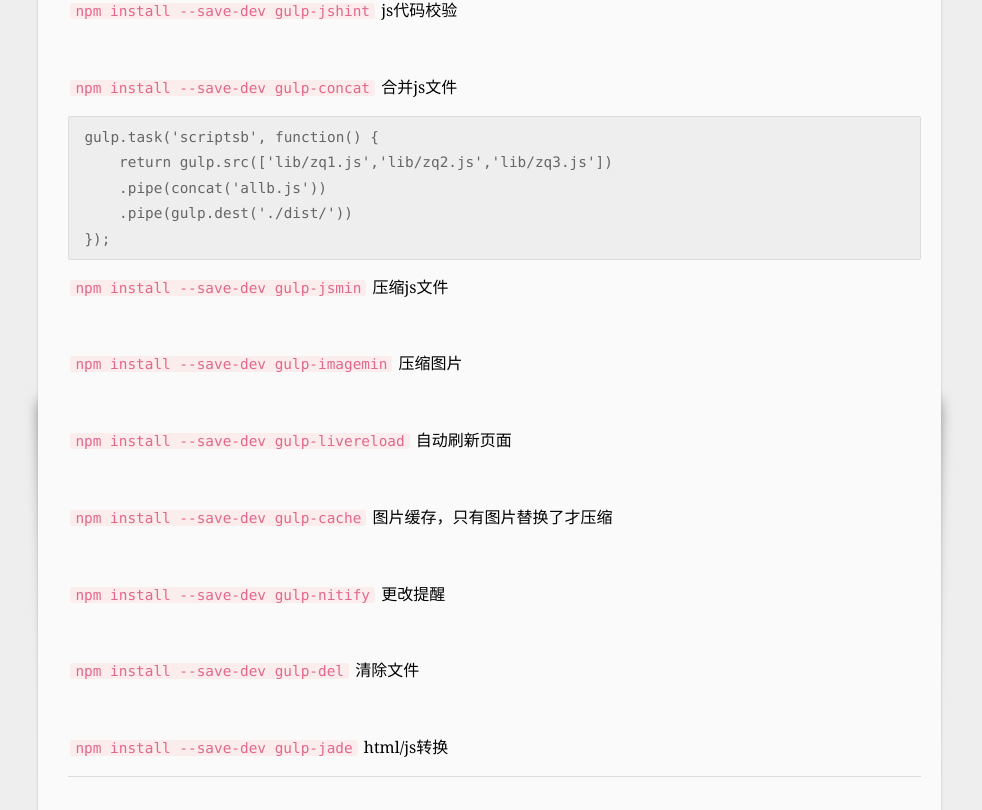
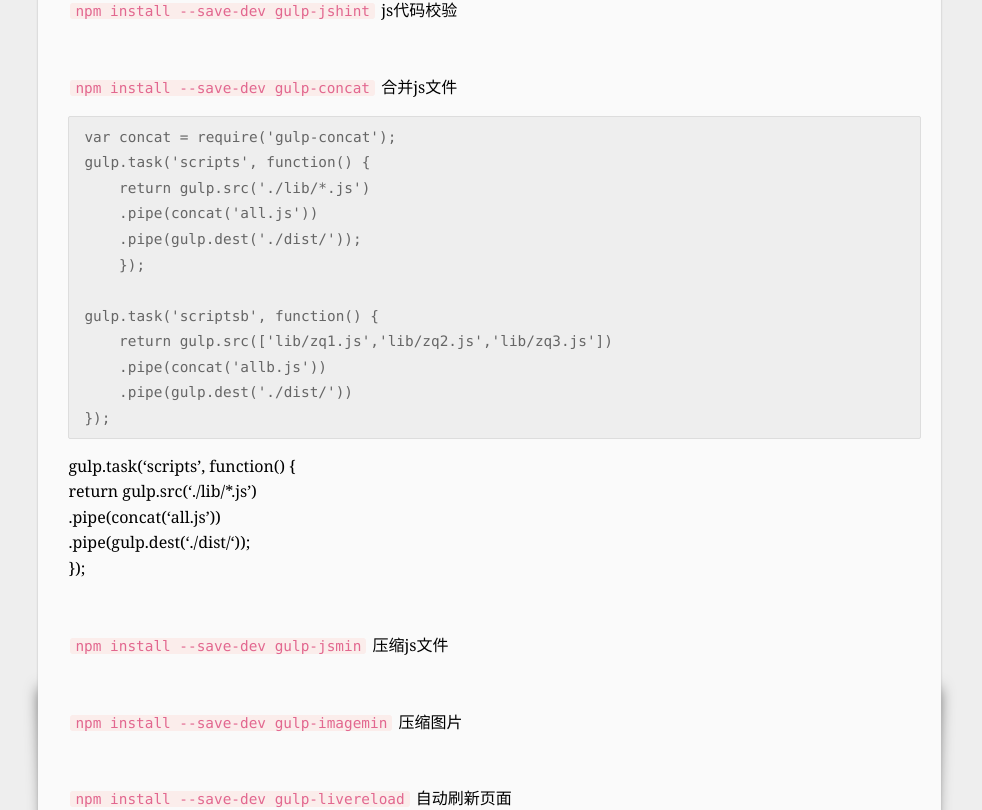
Before and after one commit to zouqianghtml/zouqianghtml.github.io, a plain HTML site: page 2016/05/16/Gulp的安装/index.html in a window 1280 px wide. Shown: the part 1534-2344 px from the top of the page, without its empty margins (0-982 px from the left). Drawn offline with nearby package versions, Linux system fonts and the light colour scheme; some packages are replaced by stand-ins of ours; no server answers; a script that the page names is missing; a web font is replaced by a local one.

Commit message:
Site updated: 2016-05-17 11:31:17

```diff
--- a/2016/05/16/Gulp的安装/index.html
+++ b/2016/05/16/Gulp的安装/index.html
@@ -89,7 +89,7 @@
     </p>
   <p class="article-time">
     <time datetime="2016-05-16T11:07:02.000Z" itemprop="datePublished">2016-05-16</time>
-    更新日期:<time datetime="2016-05-17T03:27:59.000Z" itemprop="dateModified">2016-05-17</time>
+    更新日期:<time datetime="2016-05-17T03:31:02.000Z" itemprop="dateModified">2016-05-17</time>
 
   </p>
 </header>
@@ -102,12 +102,19 @@
 <p>4,运行gulp<br>在终端输入<code>gulp zq</code><br>这里名为<code>zq</code>的任务（task）将会被运行，输出的结果就是 “这是输出结果”<br>如果想同时执行多个任务，请输入<code>gulp task1 task2 task3 ...</code> .  </p>
 <h4 id="Gulp插件的安装"><a href="#Gulp插件的安装" class="headerlink" title="Gulp插件的安装"></a>Gulp插件的安装</h4><p>我们常用的插件：<br>推荐网址：<a href="http://gulpjs.com/plugins/" target="_blank" rel="external">http://gulpjs.com/plugins/</a></p>
 <p><code>npm install --save-dev gulp-ruby-sass</code> sass的编译<br><br><br><code>npm install --save-dev gulp-autoprefixer</code> 自动添加css前缀<br><br><br><code>npm install --save-dev gulp-minify</code> 压缩css<br><br><br><code>npm install --save-dev gulp-jshint</code> js代码校验<br><br><br><code>npm install --save-dev gulp-concat</code> 合并js文件  </p>
-<pre><code>gulp.task(&apos;scriptsb&apos;, function() {
+<pre><code>var concat = require(&apos;gulp-concat&apos;);
+gulp.task(&apos;scripts&apos;, function() {
+    return gulp.src(&apos;./lib/*.js&apos;)
+    .pipe(concat(&apos;all.js&apos;))
+    .pipe(gulp.dest(&apos;./dist/&apos;));
+    });
+
+gulp.task(&apos;scriptsb&apos;, function() {
     return gulp.src([&apos;lib/zq1.js&apos;,&apos;lib/zq2.js&apos;,&apos;lib/zq3.js&apos;])
     .pipe(concat(&apos;allb.js&apos;))
     .pipe(gulp.dest(&apos;./dist/&apos;))
 });
-</code></pre><p><code>npm install --save-dev gulp-jsmin</code> 压缩js文件<br><br><br><code>npm install --save-dev gulp-imagemin</code> 压缩图片<br><br><br><code>npm install --save-dev gulp-livereload</code> 自动刷新页面<br><br><br><code>npm install --save-dev gulp-cache</code> 图片缓存，只有图片替换了才压缩<br><br><br><code>npm install --save-dev gulp-nitify</code> 更改提醒<br><br><br><code>npm install --save-dev gulp-del</code> 清除文件<br><br><br><code>npm install --save-dev gulp-jade</code> html/js转换   </p>
+</code></pre><p>gulp.task(‘scripts’, function() {<br>  return gulp.src(‘./lib/*.js’)<br>    .pipe(concat(‘all.js’))<br>    .pipe(gulp.dest(‘./dist/‘));<br>});<br><br><br><code>npm install --save-dev gulp-jsmin</code> 压缩js文件<br><br><br><code>npm install --save-dev gulp-imagemin</code> 压缩图片<br><br><br><code>npm install --save-dev gulp-livereload</code> 自动刷新页面<br><br><br><code>npm install --save-dev gulp-cache</code> 图片缓存，只有图片替换了才压缩<br><br><br><code>npm install --save-dev gulp-nitify</code> 更改提醒<br><br><br><code>npm install --save-dev gulp-del</code> 清除文件<br><br><br><code>npm install --save-dev gulp-jade</code> html/js转换   </p>
 
     </div>
     <footer>
```
